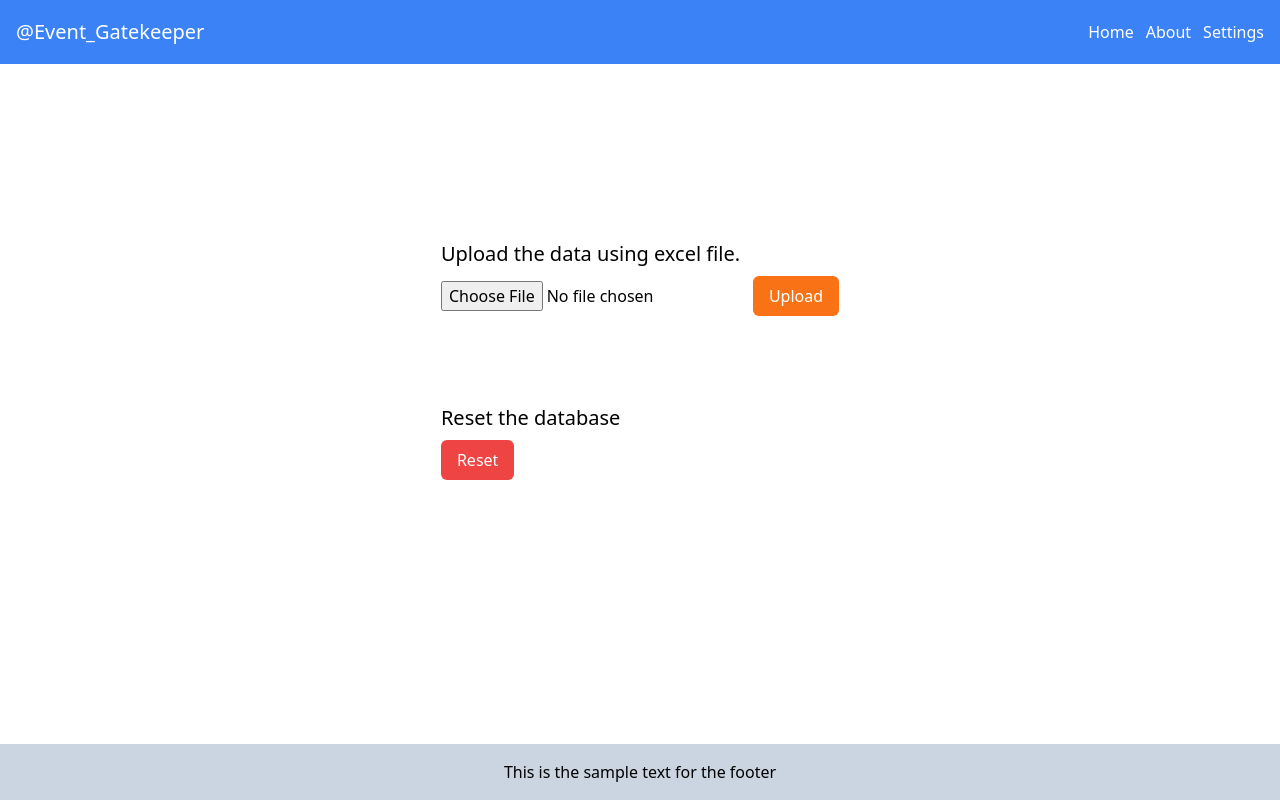
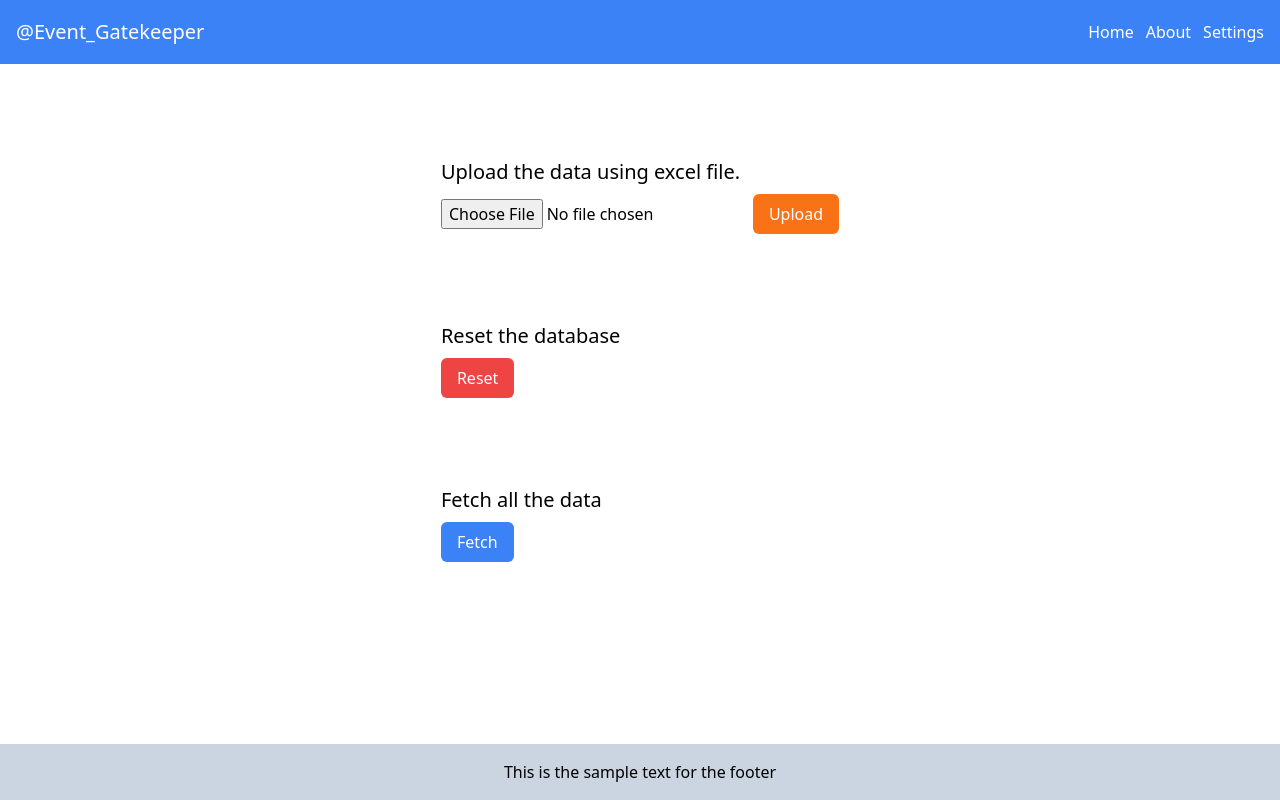
Before and after one commit to desaiHarsh08/event-gatekeeper-frontend.github.io, a React (Create React App) app: page /settings in a window 1280 px wide. Built offline with nearby package versions, Linux system fonts and the light colour scheme; no server answers.

Commit message:
7th commit

```diff
--- a/src/components/Home.js
+++ b/src/components/Home.js
@@ -8,10 +8,13 @@ const Home = () => {
   const [loading, setLoading] = useState(false);
 
   const [data, setData] = useState(null);
+  const [flag, setFlag] = useState(false);
 
   const handleSubmit = async (e) => {
     e.preventDefault();
     const rfid = document.getElementById('rfid').value;
+
+
     setData(null);
     if (rfid === '') {
       alert("Invalid RFID...!");
@@ -29,12 +32,7 @@ const Home = () => {
       setLoading(false);
       if (!res.ok) {
         // alert(`${rfid} - NOT ALLOWED`);
-        setData({
-          name: null,
-          rfid: rfid,
-          event: null,
-          status: false
-        })
+        setData(null)
         console.log(rfid)
         // return;
       }
@@ -84,14 +82,17 @@ const Home = () => {
                 <div className=' flex flex-col my-7 items-center '>
                   <div className=' font-medium  inline text-center '>
                     {/* <span className='block my-1 text-xl'>RFID: {data?.rfid}</span> */}
-                  <span className='block my-3 text-xl'>{data?.event!==null?data?.event:''}</span>
-                  <span className='block my-3 text-xl'>{data?.name!==null?data?.name: ''}</span>
+                    <span className='block my-3 text-xl'>{data?.student.event !== null ? data?.student?.event : ''}</span>
+                    <span className='block my-3 text-xl'>{data?.student?.name !== null ? data?.student?.name : ''}</span>
                     <div className='my-4' >
-                  <span className={`text-2xl px-4 py-2 rounded-full ${data?.status===true?'bg-green-500':'bg-red-500'} text-white`}>{data?.status === true ? "ALLOWED" : "NOT ALLOWED"}</span>
+                      <span className={`text-2xl px-4 py-2 rounded-full ${data?.isAlreadyMarked === false ? 'bg-green-500' : 'bg-yellow-500'} text-white`}>{data?.isAlreadyMarked === false ? "ALLOWED" : "ALREADY ALLOWED"}</span>
                     </div>
                   </div>
                 </div>
-              : ''
+                :
+                  <div className="flex justify-center">
+                    <span className={`text-2xl px-4 py-2 rounded-full bg-red-500 text-white`}>NOT ALLOWED</span>
+                  </div>
             }
 
           </div>
--- a/src/components/Settings.js
+++ b/src/components/Settings.js
@@ -2,7 +2,7 @@ import React, { useState } from 'react'
 import * as XLSX from 'xlsx';
 // import Swal from 'sweetalert2';
 import Loading from './Loading';
-
+// import * as XLSX from 'xlsx';
 
 const Settings = () => {
 
@@ -130,6 +130,37 @@ const Settings = () => {
     }
   }
 
+  const downloadExcel = (data) => {
+    const ws = XLSX.utils.json_to_sheet(data);
+    const wb = XLSX.utils.book_new();
+    XLSX.utils.book_append_sheet(wb, ws, 'Sheet1');
+    XLSX.writeFile(wb, `data.xlsx`);
+  };
+
+  const handleFetch = async () => {
+    const res = await fetch(`${host}/api/student/fetch-all`, {
+      method: 'GET'
+    });
+    if (!res.ok) {
+      alert('Internal Server Error!');
+      return;
+    }
+
+    const data = await res.json();
+    setLoading(false);
+    if (data.length !== 0) {
+      for (let i = 0; i < data.length; i++) {
+        if (data[i].attendance === true) {
+          data[i].attendance = 'Y';
+        }
+        else {
+          data[i].attendance = 'N';
+        }
+      }
+      downloadExcel(data);
+    }
+  }
+
   // eslint-disable-next-line
   const handleStudentChange = (event) => {
     const { name, value } = event.target;
@@ -195,6 +226,12 @@ const Settings = () => {
               <button onClick={handleReset} className='px-4 py-2 my-2 bg-red-500 hover:bg-red-600 text-white rounded-md'>Reset</button>
             </div>
 
+            {/* Fetch all the students */}
+            <div className="px-3 my-20">
+              <p className='text-xl font-medium  '>Fetch all the data</p>
+              <button onClick={handleFetch} className='px-4 py-2 my-2 bg-blue-500 hover:bg-blue-600 text-white rounded-md'>Fetch</button>
+            </div>
+
           </div>
 
 
```
Lines whose indentation alone changed are shown as unchanged.
